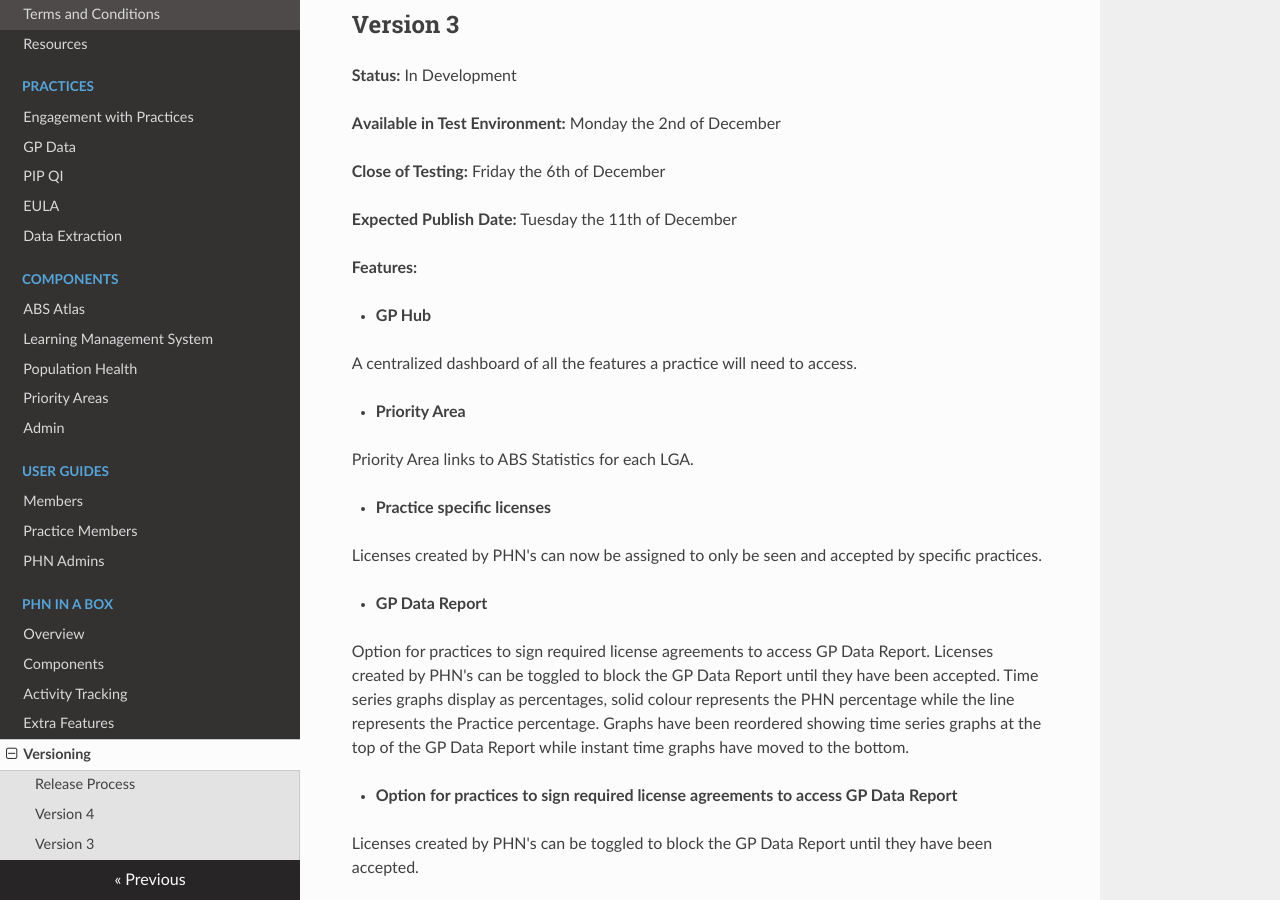
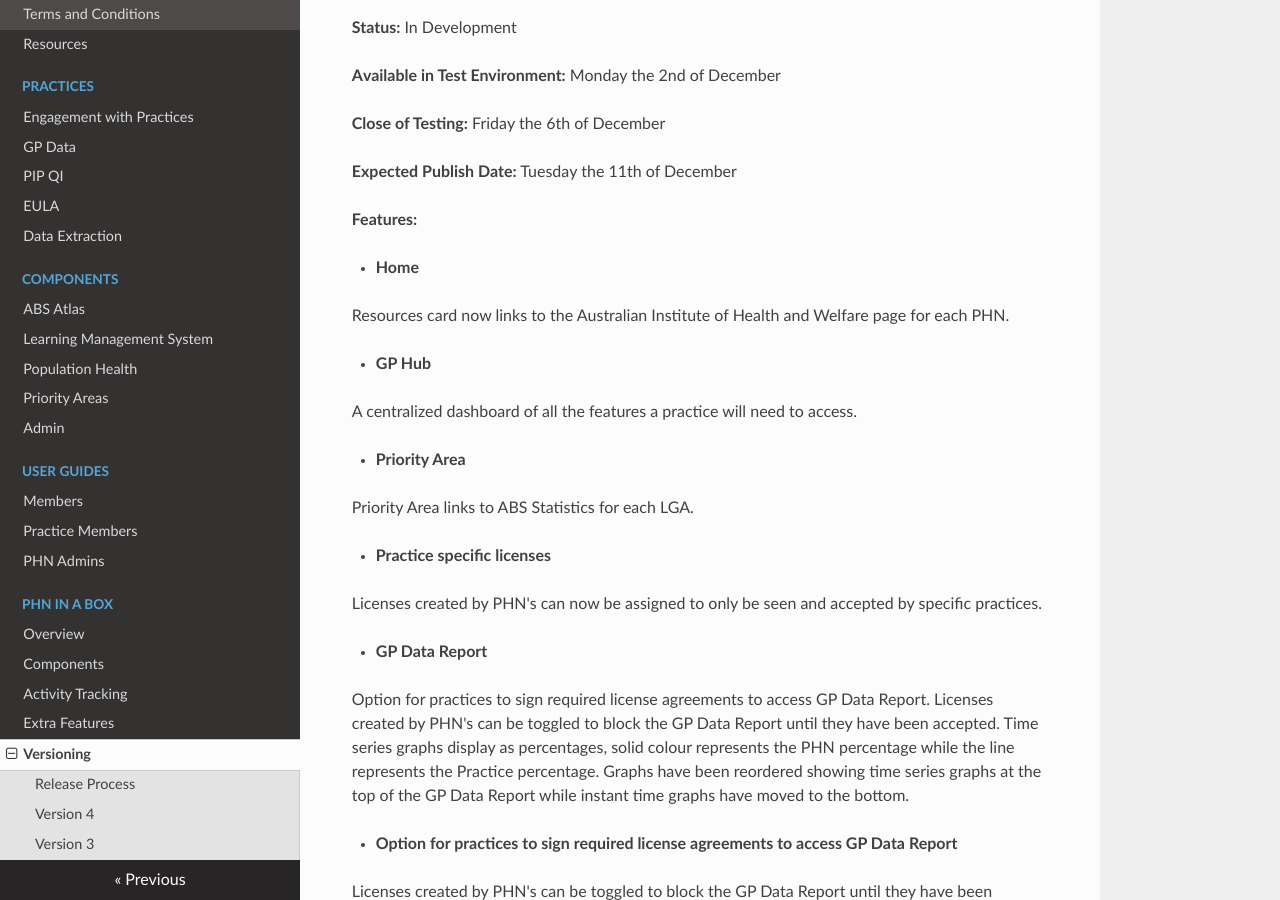
Before and after one commit to MurrayPHN/phn-exchange-docs, an MkDocs documentation site: the page built from docs/versioning.md, in a window 1280 px wide and 900 px high, scrolled down 1296 px. Built offline with MkDocs 1.6.1, drawn with Linux system fonts in a browser that asks for light colours; nearby versions of some CDN libraries.

Commit message:
Added AIHW link to version 3

```diff
--- a/docs/versioning.md
+++ b/docs/versioning.md
@@ -6,15 +6,14 @@
 
 ## **Release Process**
 
-Partner PHNs are invited to review and test new versions prior to release and publishing on the live site.
-
-Each partner PHN will;
-- be notified when a new version is available for testing
-- be provided access to the test site
-- have 5 working days to complete their testing and provide feedback
-
-After the test period has ended, the new version will usually be released and published on the live site within two working days
-
+<p>
+    Partner PHNs are invited to review and test new versions prior to release and publishing on the live site.
+    <br>Each partner PHN will;
+    - be notified when a new version is available for testing
+    - be provided access to the test site
+    - have 5 working days to complete their testing and provide feedback
+    <br>After the test period has ended, the new version will usually be released and published on the live site within two working days
+</p>
 
 ## **Version 4**
 
@@ -71,6 +70,12 @@ After the test period has ended, the new version will usually be released and pu
 **Expected Publish Date:** Tuesday the 11th of December
 
 **Features:**
+
+- **Home**
+
+<p>
+    Resources card now links to the Australian Institute of Health and Welfare page for each PHN.
+</p>
 
 - **GP Hub**
 
```
